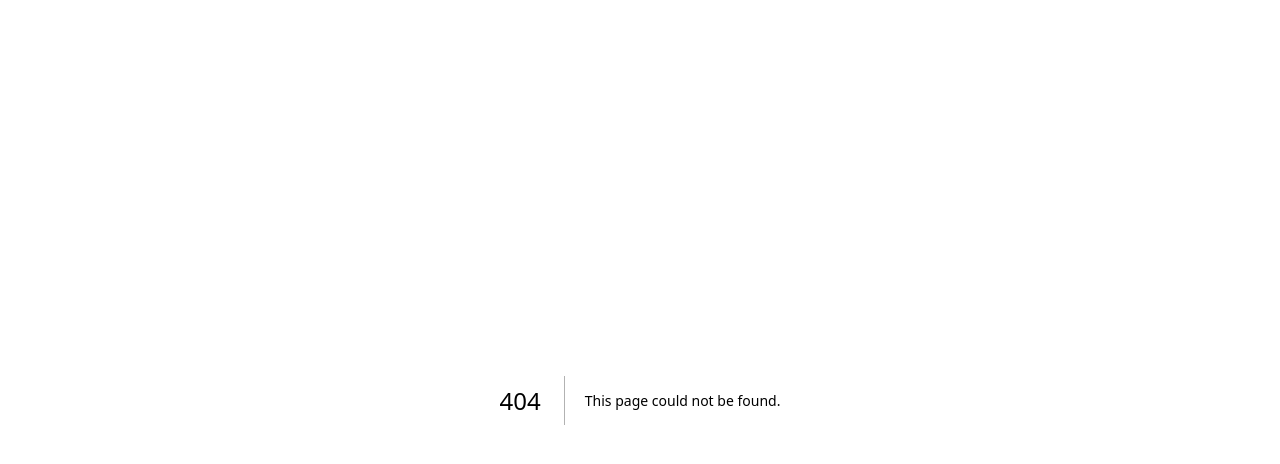
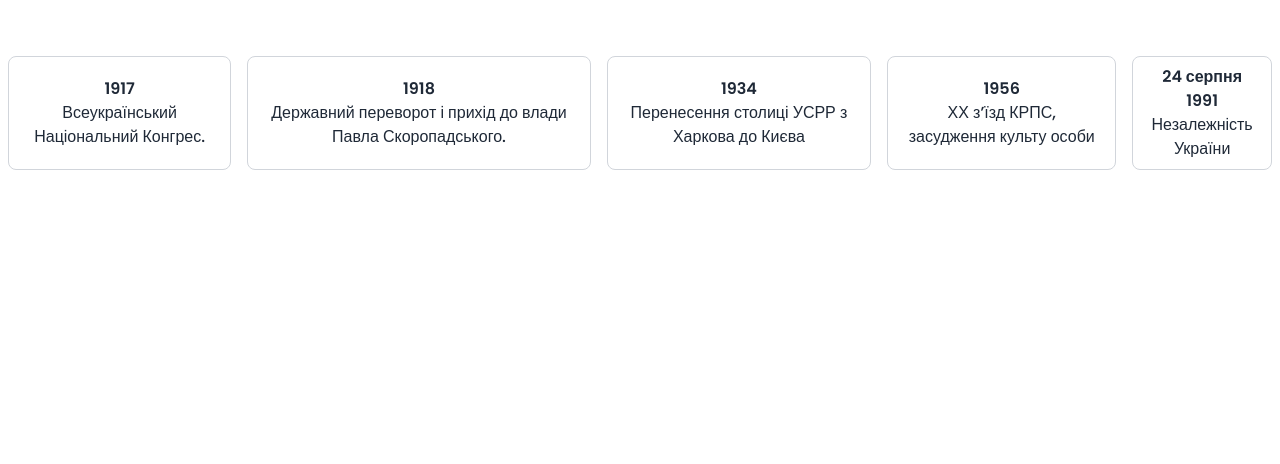
Before and after one commit to andreytr449/react-lab1, a Next.js app: page /timeline in a window 1280 px wide. Before the commit this address had no page. Shown: the top 464 px of the page. Built offline with nearby package versions, Linux system fonts and the light colour scheme.

Commit message:
Task 10 - Timeline

```diff
--- /dev/null
+++ b/app/timeline/page.tsx
@@ -0,0 +1,7 @@
+import Timeline from "@/components/shared/timeline/Timeline";
+
+export default function TimelinePage(){
+    return (
+        <Timeline />
+    )
+}
--- /dev/null
+++ b/components/shared/timeline/SelectedEvent.tsx
@@ -0,0 +1,14 @@
+type Props = {
+    title: string,
+    description:string,
+    date:string
+}
+export default function SelectedEvent({title, description, date}:Props){
+    return (
+        <div className="mt-6 p-4 border rounded-lg bg-white shadow-lg max-w-lg text-center">
+            <h2 className="text-2xl font-bold text-blue-600">{title}</h2>
+            <p className="mt-2 text-gray-600">{description}</p>
+            <p className="mt-1 text-gray-500">Дата: {date}</p>
+        </div>
+    )
+}
--- /dev/null
+++ b/components/shared/timeline/Timeline.tsx
@@ -0,0 +1,35 @@
+'use client'
+
+import {events, EventType} from "@/constants/timeline";
+import {useState} from "react";
+import SelectedEvent from "@/components/shared/timeline/SelectedEvent";
+
+
+export default function Timeline(){
+    const [selectedEvent, setSelectedEvent] = useState<EventType | null>();
+
+    return (
+        <div className="flex flex-col items-center py-10">
+            <div className="flex overflow-x-auto space-x-4 py-4 px-2">
+                {events.map((event) => (
+                    <button
+                        key={event.id}
+                        onClick={() => setSelectedEvent(event)}
+                        className={`px-4 py-2 border rounded-lg ${
+                            selectedEvent?.id === event.id
+                                ? "bg-blue-500 text-white"
+                                : "bg-white border-gray-300 text-gray-800"
+                        } transition duration-300 ease-in-out hover:bg-blue-400`}
+                    >
+                        <p className="font-semibold">{event.date}</p>
+                        <p>{event.title}</p>
+                    </button>
+                ))}
+            </div>
+
+            {selectedEvent && (
+               <SelectedEvent title={selectedEvent.title} description={selectedEvent.description} date={selectedEvent.date} />
+            )}
+        </div>
+    )
+}
--- /dev/null
+++ b/constants/timeline.ts
@@ -0,0 +1,14 @@
+export type EventType = {
+    id:number,
+    date:string,
+    title:string,
+    description:string,
+}
+
+export const events:EventType[] = [
+    { id: 1, date: "1917", title: "Всеукраїнський Національний  Конгрес.", description: "Легітимізація діяльності УЦР. Створення «Українського клубу ім. П. Полуботка» стараннями М.Міхновського. Утворення полку ім. Б. Хмельницького" },
+    { id: 2, date: "1918", title: "Державний переворот і прихід до влади Павла Скоропадського.", description: "Українська держава (виконавчий орган влади – Рада міністрів)" },
+    { id: 3, date: "1934", title: "Перенесення столиці УСРР з Харкова до Києва ", description: "Створення Спілки письменників України; ліквідація літературних об’єднань. Арешт і розправа над українськими кобзарями в Харкові" },
+    { id: 5, date: "1956", title: "ХХ з’їзд КРПС, засудження культу особи", description: "ХХ з’їзд КРПС, засудження культу особи" },
+    { id: 4, date: "24 серпня 1991", title: "Незалежність України", description: "Ухвалення Верховною Радою Акта проголошення незалежності України" },
+]
```
